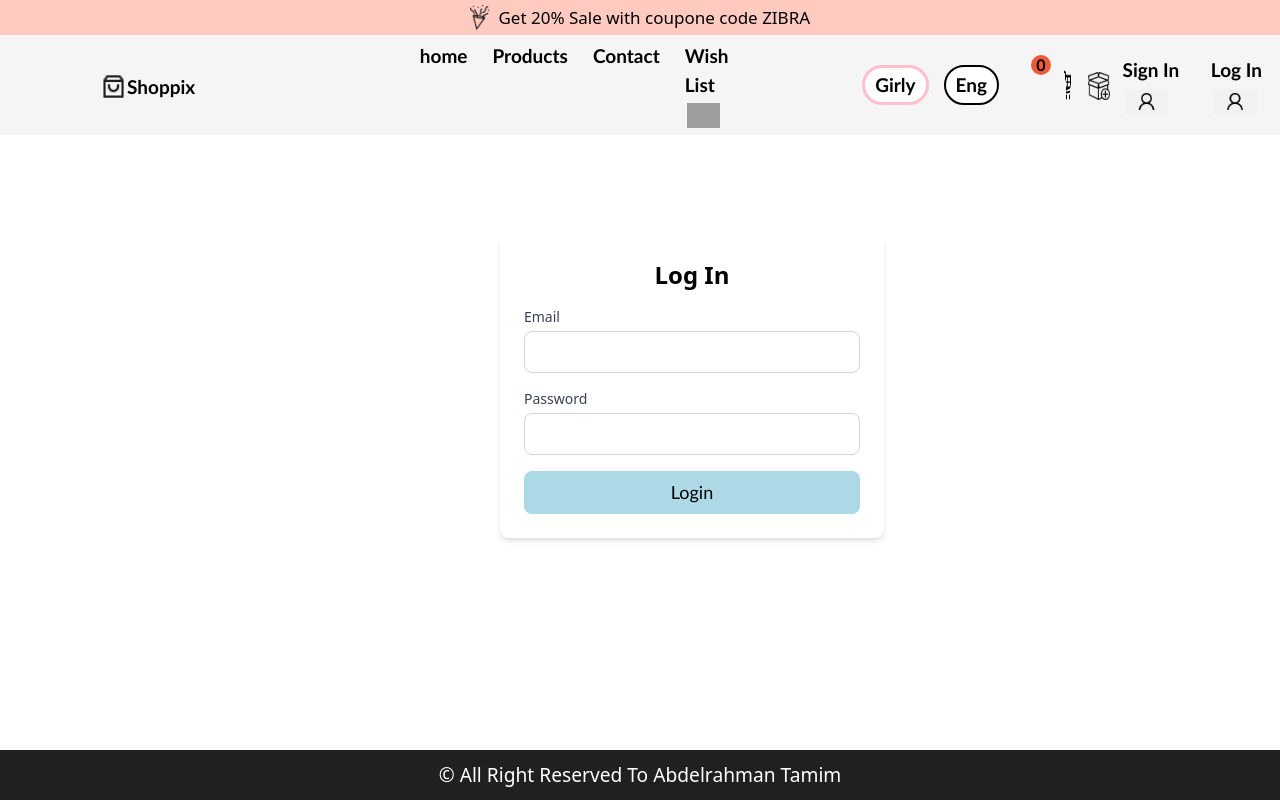
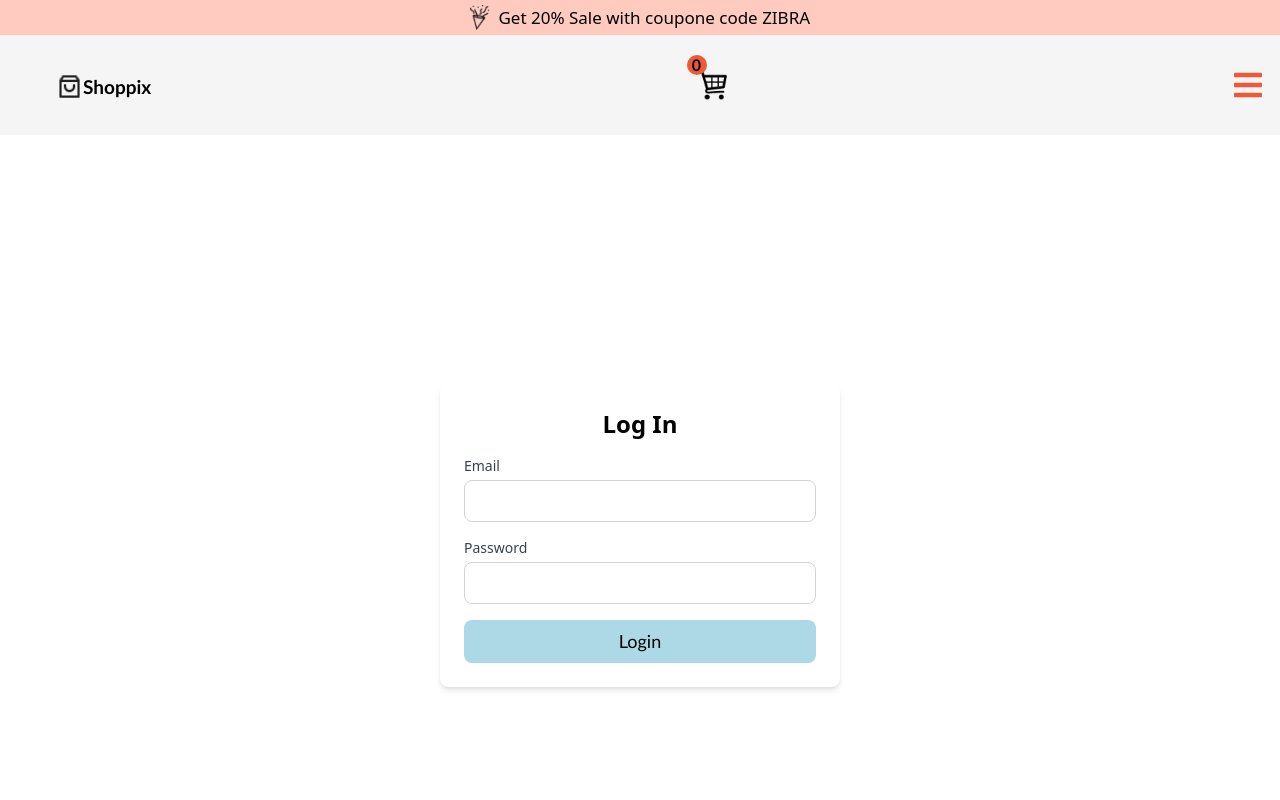
Before and after one commit to abdelrahman-tamim/Shoppix, a React (Vite) app: page /login in a window 1280 px wide. Shown: the top 800 px of the page. Built offline with nearby package versions, Linux system fonts and the light colour scheme; grey boxes are pictures that could not be loaded.

Commit message:
toasters

```diff
--- a/package.json
+++ b/package.json
@@ -29,8 +29,10 @@
     "react-bootstrap": "^2.10.9",
     "react-dom": "^19.0.0",
     "react-hook-form": "^7.54.2",
+    "react-icons": "^5.5.0",
     "react-redux": "^9.2.0",
     "react-router-dom": "^7.1.5",
+    "react-toastify": "^11.0.5",
     "uuid4": "^2.0.3"
   },
   "devDependencies": {
--- a/src/components/Header/header.module.css
+++ b/src/components/Header/header.module.css
@@ -13,15 +13,22 @@
 
 }
 
-.headerul {
+ .headerul {
     display: flex;
     list-style: none;
     font-size: 19px;
     font-family:'Trebuchet MS', 'Lucida Sans Unicode', 'Lucida Grande', 'Lucida Sans', Arial, sans-serif;
     font-weight: bold;
     align-items: center;
-    justify-content: space-around;
+    width: 100%;
+    position: relative;
+    padding: 0 16px;
+ }
+
+.headerSpacer {
+    flex: 1;
 }
+
 
 .themeb {
     background-color: white;
@@ -64,6 +71,9 @@ a {
     background-color: #FFCABF;
     padding: 17px;
     border-radius: 10px;
+    align-items: center;
+    justify-content: center;
+    text-align: center;
 }
 
 button {
@@ -91,12 +101,14 @@ button {
     height: 27px;
     image-rendering: crisp-edges;
 
-}
+    align-items: center;
+    }
 .sec2{
     display: flex;
     gap: 25px;
     margin-left: 20px;
     margin-right: 80px;
+    align-items: center;
 
 
 }
@@ -104,9 +116,11 @@ button {
     display: flex;
     gap: 15px;
     align-items: center;
+    margin-right: 10px;
 }
 .logo{
    display: flex;
+   align-items: center;
 }
 .firstBar{
     display: flex;
@@ -141,3 +155,104 @@ button {
     display: inline;
     margin-left: 2px;
 }
+
+/* Responsive Styles */
+@media (max-width:1200px) {
+  .headerul {
+    flex-wrap: nowrap;
+    padding: 0 8px;
+  }
+  .shoplogo {
+    margin-right: 0;
+    margin-left: 0;
+  }
+  .headerSpacer {
+    flex: 1;
+  }
+  .sec2, .sec3 {
+    margin: 0;
+    gap: 10px;
+  }
+}
+
+@media (max-width: 1300px) {
+  .headerul {
+    flex-direction: row;
+    align-items: center;
+    padding: 0 6px;
+  }
+  .shoplogo {
+    margin: 0;
+  }
+  .headerSpacer {
+    flex: 1;
+  }
+  .menuBtn {
+    display: block;
+    background: none;
+    border: none;
+    font-size: 2rem;
+    cursor: pointer;
+    margin-left: 0;
+    z-index: 1002;
+    color: #ED5A39;
+  }
+  .sec2, .sec3 {
+    flex-direction: column;
+    gap: 20px;
+    margin: 0;
+    align-items: center;
+    justify-content: center;
+    width: 100%;
+  }
+  .navMobile {
+    display: none;
+  }
+  .navMobileOpen {
+    display: flex;
+    flex-direction: column;
+    align-items: center;
+    justify-content: center;
+    position: absolute;
+    top: 70px;
+    left: 0;
+    width: 100vw;
+    background: #fff;
+    box-shadow: 0 2px 8px rgba(0,0,0,0.08);
+    z-index: 1001;
+    padding: 20px 0 10px 0;
+    animation: slideDown 0.2s;
+    text-align: center;
+  }
+
+}
+
+@media (max-width:1500px){
+    .wishlistimg, .addimg {
+    display: none !important;
+    opacity: 1 !important;
+    filter: none !important;
+    pointer-events: auto !important;
+  }
+}
+
+@media (min-width: 1300px) {
+  .menuBtn {
+    display: none;
+  }
+  .navMobile, .navMobileOpen {
+    display: flex !important;
+    flex-direction: row;
+    position: static;
+    background: none;
+    box-shadow: none;
+    width: auto;
+    padding: 0;
+    align-items: center;
+  }
+}
+
+@keyframes slideDown {
+  from { opacity: 0; transform: translateY(-20px); }
+  to { opacity: 1; transform: translateY(0); }
+}
--- a/src/components/Header/index.jsx
+++ b/src/components/Header/index.jsx
@@ -1,54 +1,137 @@
+import styles from "./header.module.css";
+import logo from "./Frame.png";
+import { Link, NavLink } from "react-router-dom";
+import myContext from "../Contexts";
+import { useContext, useState } from "react";
+import basket from "./basket.png";
+import wishlist from "./wishlist.png";
+import login from "./log.png";
+import barIcon from "./Icon.png";
+import { useSelector } from "react-redux";
+import add from "./add.webp";
+import { FaBars, FaTimes } from "react-icons/fa";
 
-import styles from "./header.module.css"
-import logo from "./Frame.png"
-import { Link, NavLink } from "react-router-dom"
-import myContext from "../Contexts"
-import { useContext } from "react"
-import basket from "./basket.png"
-import wishlist from "./wishlist.png"
-import login from "./log.png"
-import barIcon from "./Icon.png"
-import { useSelector } from "react-redux"
-import add from "./add.webp"
+const Header = () => {
+  const { theme, settheme, setlanguage, language } = useContext(myContext);
+  const [menuOpen, setMenuOpen] = useState(false);
+  const numberofItems = useSelector((state) => state.cart.totalquantity);
 
-let Header=()=>{
-    let {theme,settheme,setlanguage,language}=useContext(myContext)
-    console.log(language);
-    const numberofItems=useSelector((state)=>state.cart.totalquantity)
-    console.log(numberofItems)
+  // Close menu on navigation
+  const handleNavClick = () => setMenuOpen(false);
 
+  return (
+    <>
+      <div className={styles.firstBar}>
+        <img src={barIcon} alt="bar icon" /> Get 20% Sale with coupone code
+        ZIBRA
+      </div>
+      <header className={styles[theme]}>
+        <ul className={styles.headerul}>
+          <li className={styles.shoplogo}>
+            <Link to="/">
+              <div className={styles.logo}>
+                <img src={logo} alt="" />
+                <span>Shoppix</span>
+              </div>
+            </Link>
+          </li>
+          <span className={styles.headerSpacer}></span>
+          <li>
+            <NavLink to="/cart">
+              <div className={styles.cartdiv}>
+                <img className={styles.cart} src={basket} alt="" />
+                <span className={styles.cartNum}>{numberofItems}</span>
+              </div>
+            </NavLink>
+          </li>
+          <span className={styles.headerSpacer}></span>
+          <button
+            className={styles.menuBtn}
+            onClick={() => setMenuOpen((prev) => !prev)}
+            aria-label={menuOpen ? "Close menu" : "Open menu"}
+          >
+            {menuOpen ? <FaTimes /> : <FaBars />}
+          </button>
+          <nav className={menuOpen ? styles.navMobileOpen : styles.navMobile}>
+            <div className={styles.sec2}>
+              <li>
+                <NavLink
+                  className={({ isActive }) => isActive && styles.active}
+                  to="/"
+                  onClick={handleNavClick}
+                >
+                  home
+                </NavLink>
+              </li>
+              <li>
+                <NavLink
+                  className={({ isActive }) => isActive && styles.active}
+                  to="/products"
+                  onClick={handleNavClick}
+                >
+                  Products
+                </NavLink>
+              </li>
+              <li>
+                <NavLink
+                  className={({ isActive }) => isActive && styles.active}
+                  to="/contact"
+                  onClick={handleNavClick}
+                >
+                  Contact
+                </NavLink>
+              </li>
+              <li>
+                <NavLink
+                  className={({ isActive }) => isActive && styles.active}
+                  to="/wishlist"
+                  onClick={handleNavClick}
+                >
+                  Wish List
+                  <img className={styles.wishlistimg} src={wishlist} alt="" />
+                </NavLink>
+              </li>
+            </div>
+            <div className={styles.sec3}>
+              <li>
+                <button
+                  onClick={() => settheme(theme == "light" ? "dark" : "light")}
+                  className={styles.themeb}
+                >
+                  Girly
+                </button>
+              </li>
+              <li>
+                <button
+                  onClick={() => setlanguage(language == "ltr" ? "rtl" : "ltr")}
+                  className={styles.lang}
+                >
+                  {language == "ltr" ? <span>Eng</span> : <span>Ar</span>}
+                </button>
+              </li>
+              <li>
+                <NavLink to="/addproduct" onClick={handleNavClick}>
+                  <img className={styles.addimg} src={add} alt="" />
+                </NavLink>
+              </li>
+              <li>
+                <NavLink to="/signin" onClick={handleNavClick}>
+                  Sign In
+                  <img className={styles.wishlistimg} src={login} alt="" />
+                </NavLink>
+              </li>
+              <li>
+                <NavLink to="/login" onClick={handleNavClick}>
+                  Log In
+                  <img className={styles.wishlistimg} src={login} alt="" />
+                </NavLink>
+              </li>
+            </div>
+          </nav>
+        </ul>
+      </header>
+    </>
+  );
+};
 
-    return(
-        <>
-
-        <div className={styles.firstBar}><img src={barIcon}/> Get 20% Sale with coupone code ZIBRA </div>
-        <div className={styles[theme]}>
-        <ul className={styles.headerul}>
-         <li className={styles.shoplogo}><Link to="/"> <div className={styles.logo}><img src={logo} alt="" /><span>Shoppix</span></div> </Link></li>
-        <div className={styles.sec2}>
-        <li><NavLink className={({isActive})=>isActive&&styles.active} to="/">home</NavLink></li>
-        <li><NavLink className={({isActive})=>isActive&&styles.active} to="/products">Products</NavLink></li>
-        <li><NavLink className={({isActive})=>isActive&&styles.active} to="/contact">Contact</NavLink></li>
-        <li><NavLink className={({isActive})=>isActive&&styles.active} to="/wishlist">Wish List<img className={styles.wishlistimg} src={wishlist} alt="" /></NavLink> </li>
-        </div>
-        <div className={styles.sec3}>
-        <li><button onClick={()=>settheme(theme=="light"?"dark":"light")} className={styles.themeb}>Girly</button></li>
-        <li><button onClick={()=>setlanguage(language=="ltr"?"rtl":"ltr")} className={styles.lang}>{language=="ltr"?<span>Eng</span>:<span>Ar</span>}</button></li>
-        <li><NavLink  to="/cart"><div className={styles.cartdiv}> <img className={styles.cart} src={basket} alt="" /><span className={styles.cartNum}>{numberofItems}</span></div></NavLink></li>
-        <li><NavLink  to="/addproduct"><img className={styles.addimg} src={add} alt="" /></NavLink> </li>
-        <li><NavLink  to="/signin">Sign In<img className={styles.wishlistimg} src={login} alt="" /></NavLink> </li>
-        <li><NavLink  to="/login">Log In<img className={styles.wishlistimg} src={login} alt="" /></NavLink> </li>
-
-        </div>
-        </ul>
-
-        </div>
-        </>
-
-
-
-
-    )
-}
-
-export default Header
+export default Header;
--- a/src/components/Pages/LoginPage.jsx
+++ b/src/components/Pages/LoginPage.jsx
@@ -1,71 +1,91 @@
 import { useEffect, useRef, useState } from "react";
-import styles from "./loginpage.module.css"
+import styles from "./loginpage.module.css";
 import axios from "axios";
-import * as jose from 'jose'
+import * as jose from "jose";
 import { useForm } from "react-hook-form";
 import axiosInstance from "../../axiosInstance";
 import { useDispatch, useSelector } from "react-redux";
 import { addUser } from "../Slices/UserSlice";
-
+import { toast, ToastContainer } from "react-toastify";
+import "react-toastify/dist/ReactToastify.css";
 
 export default function LoginPage() {
+  const dispatch = useDispatch();
+  const jwtKey = jose.base64url.decode("secret");
+  const {
+    register,
+    handleSubmit,
+    formState: { errors },
+    reset,
+  } = useForm();
 
-  const dispatch=useDispatch()
-  const jwtKey = jose.base64url.decode("secret");
-   const {register,handleSubmit,formState:{errors},reset}=useForm()
+  const onSubmit = async (user) => {
+    let response = await axiosInstance.get(`/users?Email=${user.Email}`);
+    console.log(response);
+    if (response.data.length == 0) {
+      console.log("invalid user");
+      return;
+    }
+    if (response.data[0].Password != user.Password) {
+      console.log("invalid user");
+      return;
+    }
 
-   const onSubmit= async(user)=>{
-      let response=await axiosInstance.get(`/users?Email=${user.Email}`)
-      console.log(response)
-      if(response.data.length==0){
-        console.log("invalid user")
-        return
-      }
-      if(response.data[0].Password != user.Password){
-        console.log("invalid user")
-        return
-      }
-
-      const token=await new jose.SignJWT({
-        Email:response.data[0].Email,
-        Password:response.data[0].Password
-      })
-      .setProtectedHeader({ alg: 'HS256' }) // algorithm
+    const token = await new jose.SignJWT({
+      Email: response.data[0].Email,
+      Password: response.data[0].Password,
+    })
+      .setProtectedHeader({ alg: "HS256" }) // algorithm
       .setIssuedAt()
       .setExpirationTime("7d")
       .sign(jwtKey);
 
-      localStorage.setItem("token",token)
+    localStorage.setItem("token", token);
 
-     alert("user logged in Succsuflly")
+    toast.success("user logged in Succsuflly");
 
-     console.log(user)
+    console.log(user);
 
-     dispatch(addUser(user))
-     console.log(dispatch(addUser(user)))
-   }
-
+    dispatch(addUser(user));
+    console.log(dispatch(addUser(user)));
+  };
 
   return (
     <div className={styles.logindiv}>
-      <form onSubmit={handleSubmit(onSubmit)}  className={`bg-white p-6 rounded-lg shadow-md w-96 ${styles.logform}` }>
+      <ToastContainer
+        position="top-left"
+        autoClose={2000}
+        hideProgressBar={false}
+        newestOnTop={false}
+        closeOnClick
+        rtl={false}
+        pauseOnFocusLoss
+        draggable
+        pauseOnHover
+      />
+      <form
+        onSubmit={handleSubmit(onSubmit)}
+        className={`bg-white p-6 rounded-lg shadow-md w-96 ${styles.logform}`}
+      >
         <h2 className="text-2xl font-bold mb-4 text-center">Log In</h2>
-
         <div className="mb-4">
-          <label className="block text-sm font-medium text-gray-700">Email</label>
+          <label className="block text-sm font-medium text-gray-700">
+            Email
+          </label>
           <input
             type="email"
             className="mt-1 block w-full p-2 border border-gray-300 rounded-lg"
-           {...register("Email",{required:"you should Enter Your Email"})}
+            {...register("Email", { required: "you should Enter Your Email" })}
           />
         </div>
         <div className="mb-4">
-          <label className="block text-sm font-medium text-gray-700">Password</label>
+          <label className="block text-sm font-medium text-gray-700">
+            Password
+          </label>
           <input
             type="password"
             className="mt-1 block w-full p-2 border border-gray-300 rounded-lg"
-            {...register("Password",{required:"you enter your Password"})}
-
+            {...register("Password", { required: "you enter your Password" })}
           />
         </div>
         <button
--- a/src/components/Pages/SigninPage.jsx
+++ b/src/components/Pages/SigninPage.jsx
@@ -1,10 +1,8 @@
 import { useRef, useState } from "react";
-import styles from "./loginpage.module.css"
+import styles from "./loginpage.module.css";
 import axios from "axios";
-import { useForm } from "react-hook-form"
+import { useForm } from "react-hook-form";
 import axiosInstance from "../../axiosInstance";
-
-
 
 export default function signinPage() {
   const {
@@ -12,62 +10,62 @@ export default function signinPage() {
     handleSubmit,
     reset,
     formState: { errors },
-  } = useForm()
+  } = useForm();
 
-
-
- const onSubmit= async (data)=>{
-   try{
-    const response=await axiosInstance.post("/users",{
-     Email:data.Email,
-     Password:data.Password
-    })
-    alert("You Have Succsufully Signed in");
-    reset();
-  }catch(err){
-    setError(err)
-  }
-
-
- }
+  const onSubmit = async (data) => {
+    try {
+      const response = await axiosInstance.post("/users", {
+        Email: data.Email,
+        Password: data.Password,
+      });
+      alert("You Have Succsufully Signed in");
+      reset();
+    } catch (err) {
+      console.error(err);
+    }
+  };
 
   return (
     <div className={styles.logindiv}>
-      <form onSubmit={handleSubmit(onSubmit)} className={`bg-white p-6 rounded-lg shadow-md w-96 ${styles.logform}` }>
+      <form
+        onSubmit={handleSubmit(onSubmit)}
+        className={`bg-white p-6 rounded-lg shadow-md w-96 ${styles.logform}`}
+      >
         <h2 className="text-2xl font-bold mb-4 text-center">Sign In</h2>
 
         <div className="mb-4">
-          <label className="block text-sm font-medium text-gray-700">Email</label>
+          <label className="block text-sm font-medium text-gray-700">
+            Email
+          </label>
           <input
             type="email"
             className="mt-1 block w-full p-2 border border-gray-300 rounded-lg"
-           {...register("Email",{
-            required:"You must right A valid E-Mail",
-            minLength:{value:5,message:"Email should be more than 5 charchters"}
-
-          }
-          )}
-
+            {...register("Email", {
+              required: "You must right A valid E-Mail",
+              minLength: {
+                value: 5,
+                message: "Email should be more than 5 charchters",
+              },
+            })}
           />
-          {errors.Email&&(
-            <p>{errors.Email.message}</p>
-          )}
+          {errors.Email && <p>{errors.Email.message}</p>}
         </div>
         <div className="mb-4">
-          <label className="block text-sm font-medium text-gray-700">Password</label>
+          <label className="block text-sm font-medium text-gray-700">
+            Password
+          </label>
           <input
             type="password"
             className="mt-1 block w-full p-2 border border-gray-300 rounded-lg"
-          {...register("Password",{
-            required:"Password is requierd",
-            minLength:{value:5,message:"Password Must be Atleast 5 charachters"}
-          }
-
-          )}
+            {...register("Password", {
+              required: "Password is requierd",
+              minLength: {
+                value: 5,
+                message: "Password Must be Atleast 5 charachters",
+              },
+            })}
           />
-           {errors.Password && (
-            <p>{errors.Password.message}</p>
-          )}
+          {errors.Password && <p>{errors.Password.message}</p>}
         </div>
         <button
           type="submit"
--- a/src/components/Pages/loginpage.module.css
+++ b/src/components/Pages/loginpage.module.css
@@ -2,14 +2,18 @@
     display: flex;
     flex: 1;
     align-items: center;
-    margin-left: 500px;
-    margin-top: 100px;
+    justify-content: center;
+    min-height: 100vh;
+    margin: 0;
+    padding: 0;
 }
 
 .logform {
     display: flex;
     flex-direction: column;
     justify-content: center;
+    width: 100%;
+    max-width: 400px;
 }
 
 .logbtn {
@@ -17,3 +21,18 @@
     font-size: large;
     font-family:'Trebuchet MS', 'Lucida Sans Unicode', 'Lucida Grande', 'Lucida Sans', Arial, sans-serif;
 }
+
+@media (max-width: 600px) {
+  .logindiv {
+    min-height: 100vh;
+    margin: 0;
+    padding: 0;
+    align-items: center;
+    justify-content: center;
+  }
+  .logform {
+    width: 90%;
+    max-width: 95vw;
+    padding: 1rem;
+  }
+}
```
Also changed, not shown: src/protectedRouts/ProtectedRoute.jsx (+15 -16 lines), 1 other file (tests, documents, lock files or other folders).
